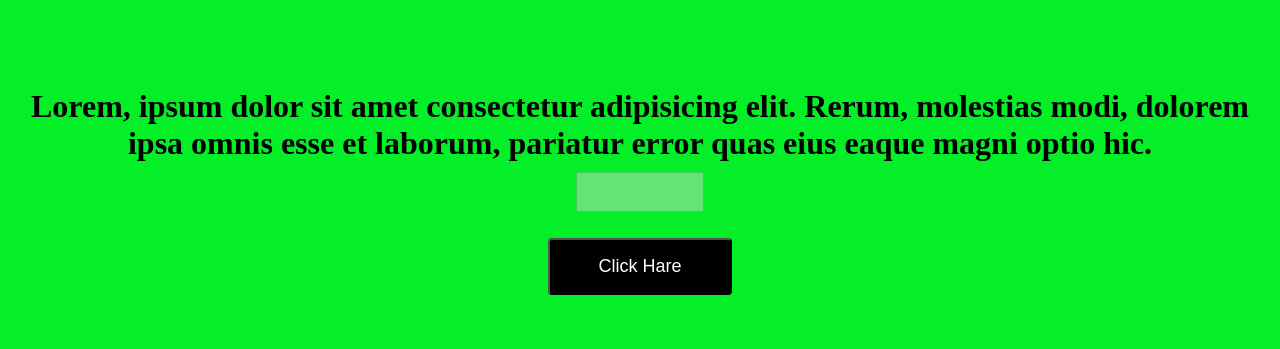
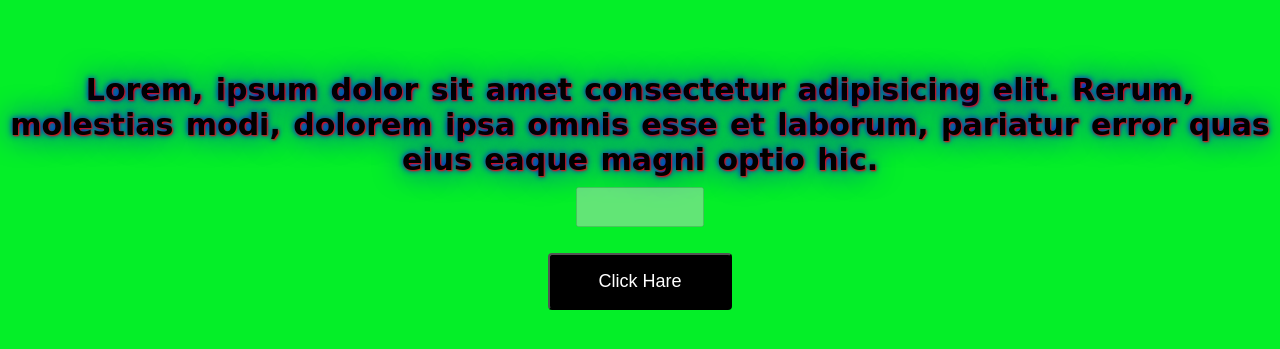
Before and after one commit to rashaduldev/Generate-Hexadecimal-Colour, a plain HTML site: page index.html in a window 1280 px wide. Shown: the part 201-550 px from the top of the page. Drawn offline with Linux system fonts and the light colour scheme.

Commit message:
Update style.css

```diff
--- a/style.css
+++ b/style.css
@@ -17,6 +17,12 @@ body{
     text-align: center;
     align-items: center;
     justify-content: center;
+}
+h1{
+    font-size: 30px;
+    font-family: cursive;
+    word-spacing: 2px;
+    text-shadow: 1px 1px 2px red, 0 0 1em blue, 0 0 0.2em blue;
 }
 input{
     width: 10%;
@@ -39,4 +45,5 @@ button:hover{
     border-radius: 0.50rem;
     outline: none;
     border: none;
+    text-shadow: 1px 1px 2px red, 0 0 1em blue, 0 0 0.2em blue;
 }
```
